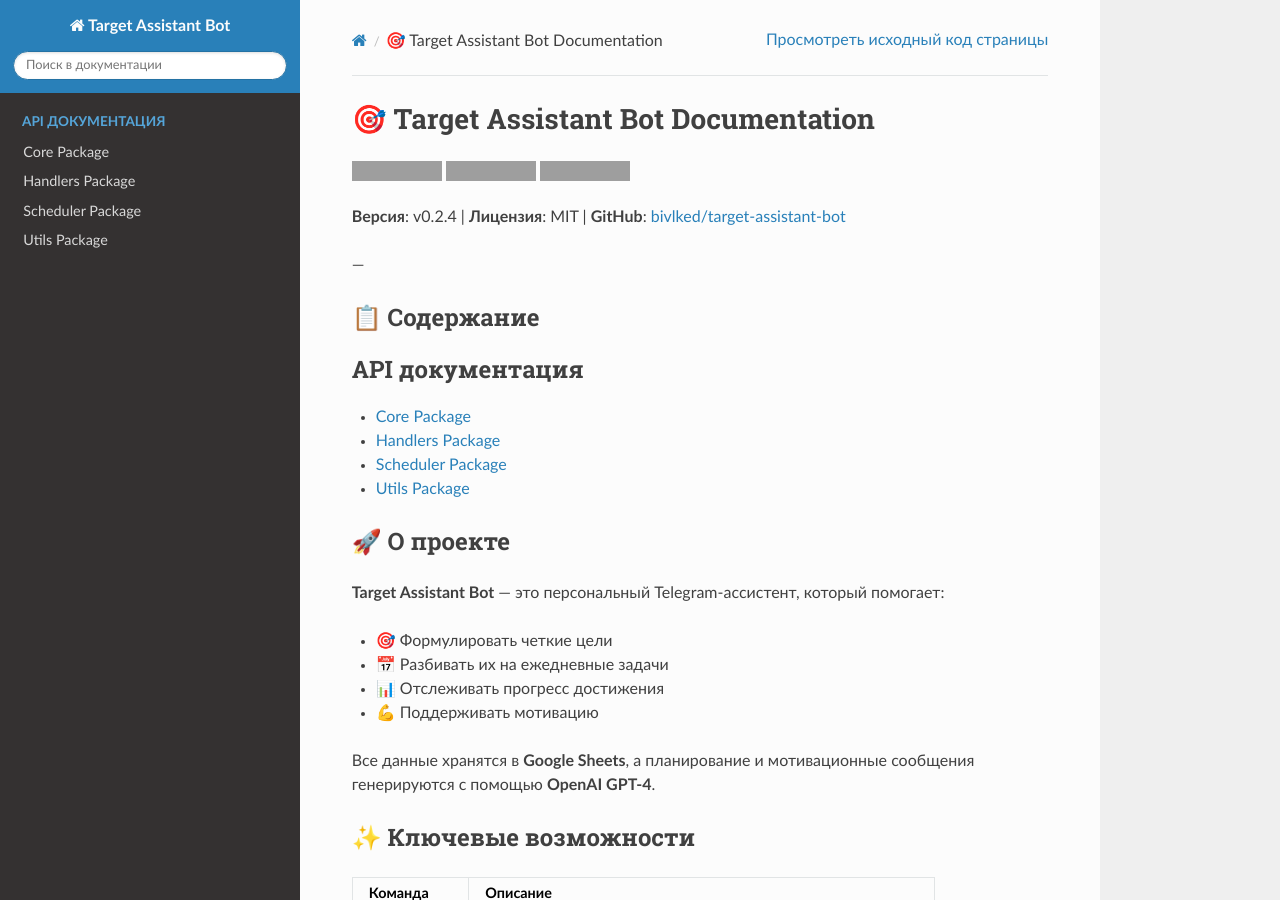
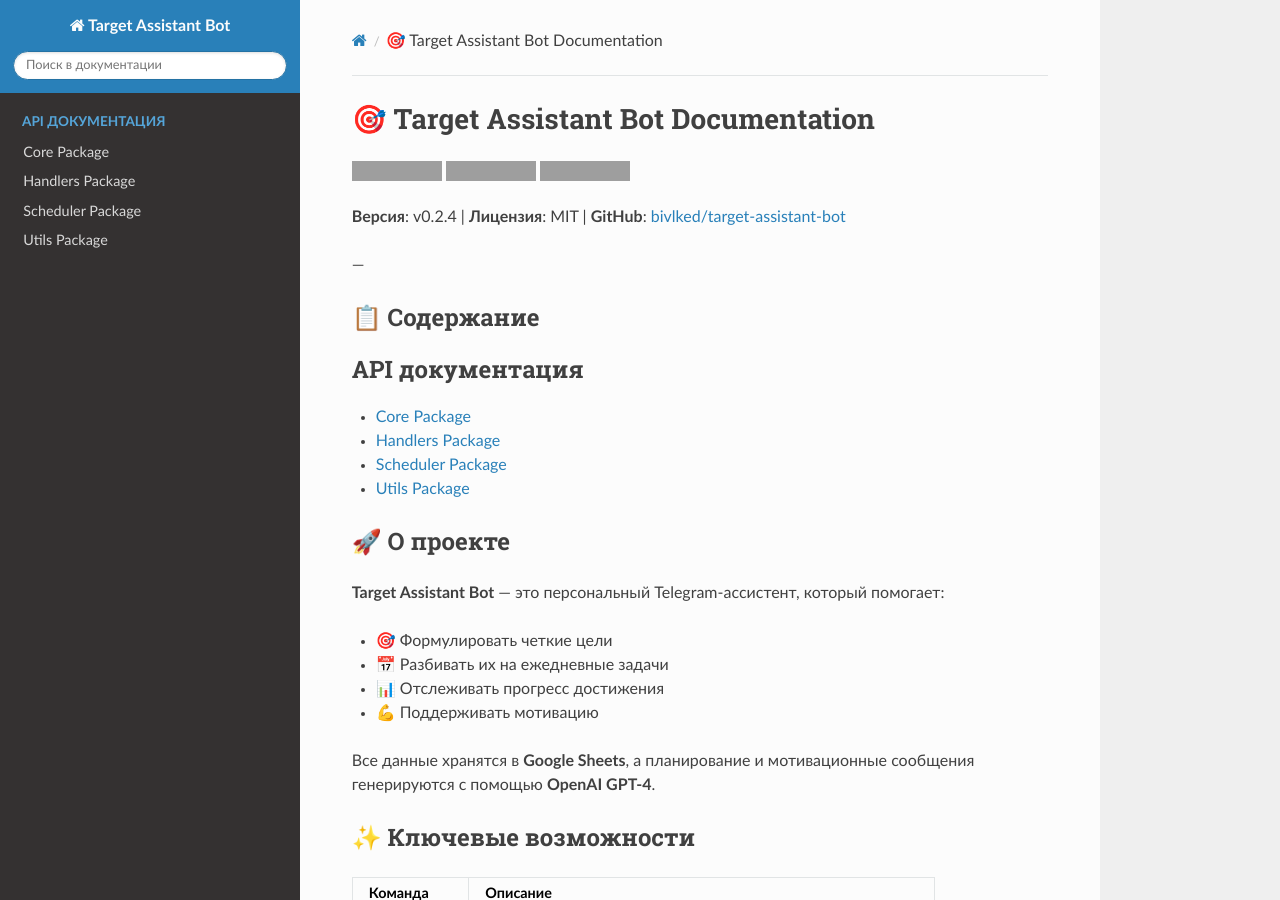
Before and after one commit to bivlked/target-assistant-bot, a Sphinx documentation site: the page built from docs/source/index.rst, in a window 1280 px wide and 900 px high. Built offline with Sphinx 7.4.7 and the Read the Docs theme 3.1.0, drawn with Linux system fonts in a browser that asks for light colours; pages that are not in the unit, such as notebooks, are missing from menus; grey boxes are pictures that could not be loaded.

Commit message:
docs: stop emitting _sources (html_copy_source=False) to keep them out of search index

```diff
--- a/docs/source/conf.py
+++ b/docs/source/conf.py
@@ -64,6 +64,11 @@
 html_theme = "sphinx_rtd_theme"
 html_static_path = ["_static"]
 
+# Do not emit raw reStructuredText sources or "View page source" links.
+# The _sources/*.rst.txt files are low-value pages that pollute the search index.
+html_copy_source = False
+html_show_sourcelink = False
+
 # Custom sidebar templates, maps document names to template names.
 # html_sidebars = {}
 
```
